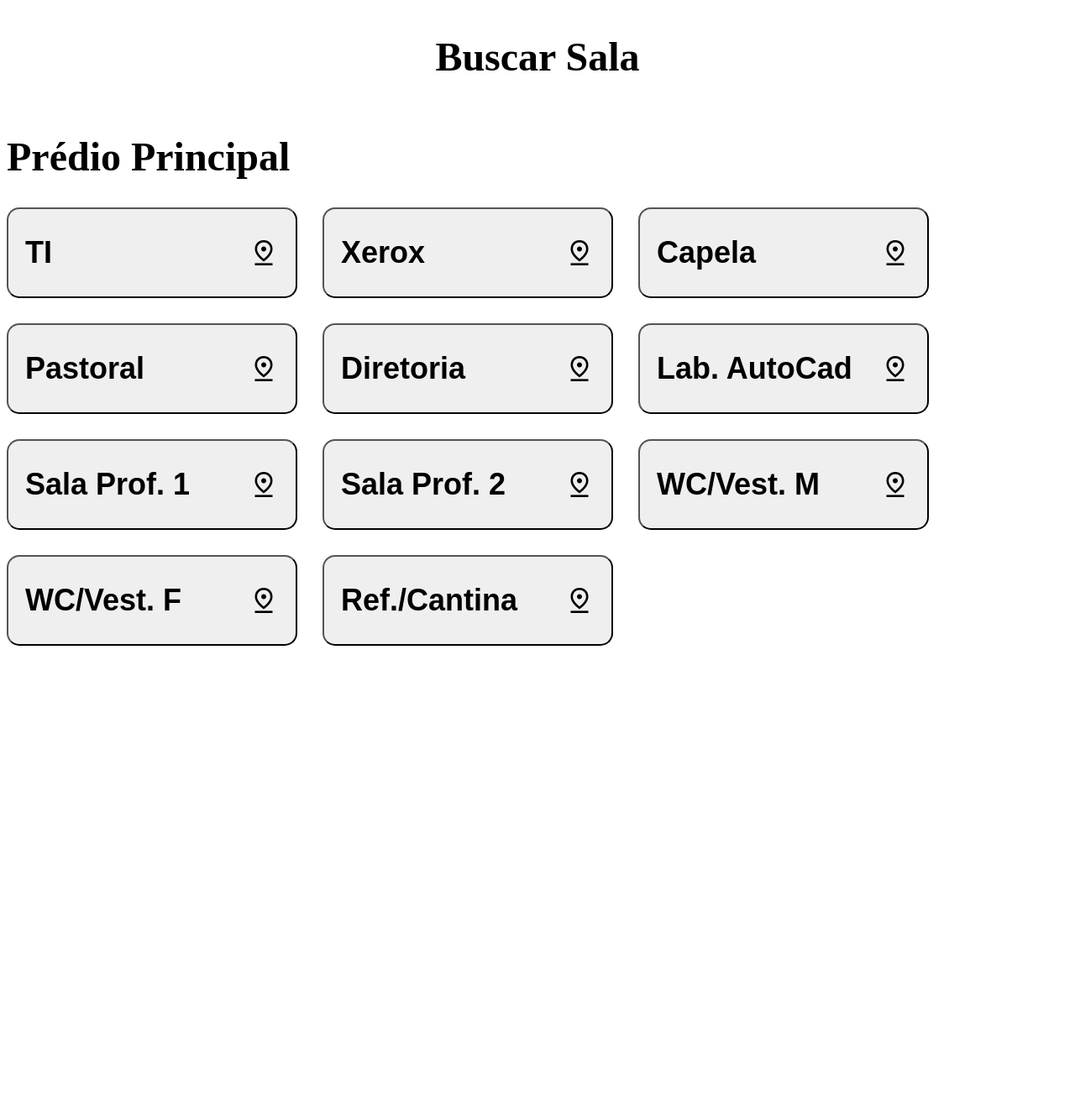
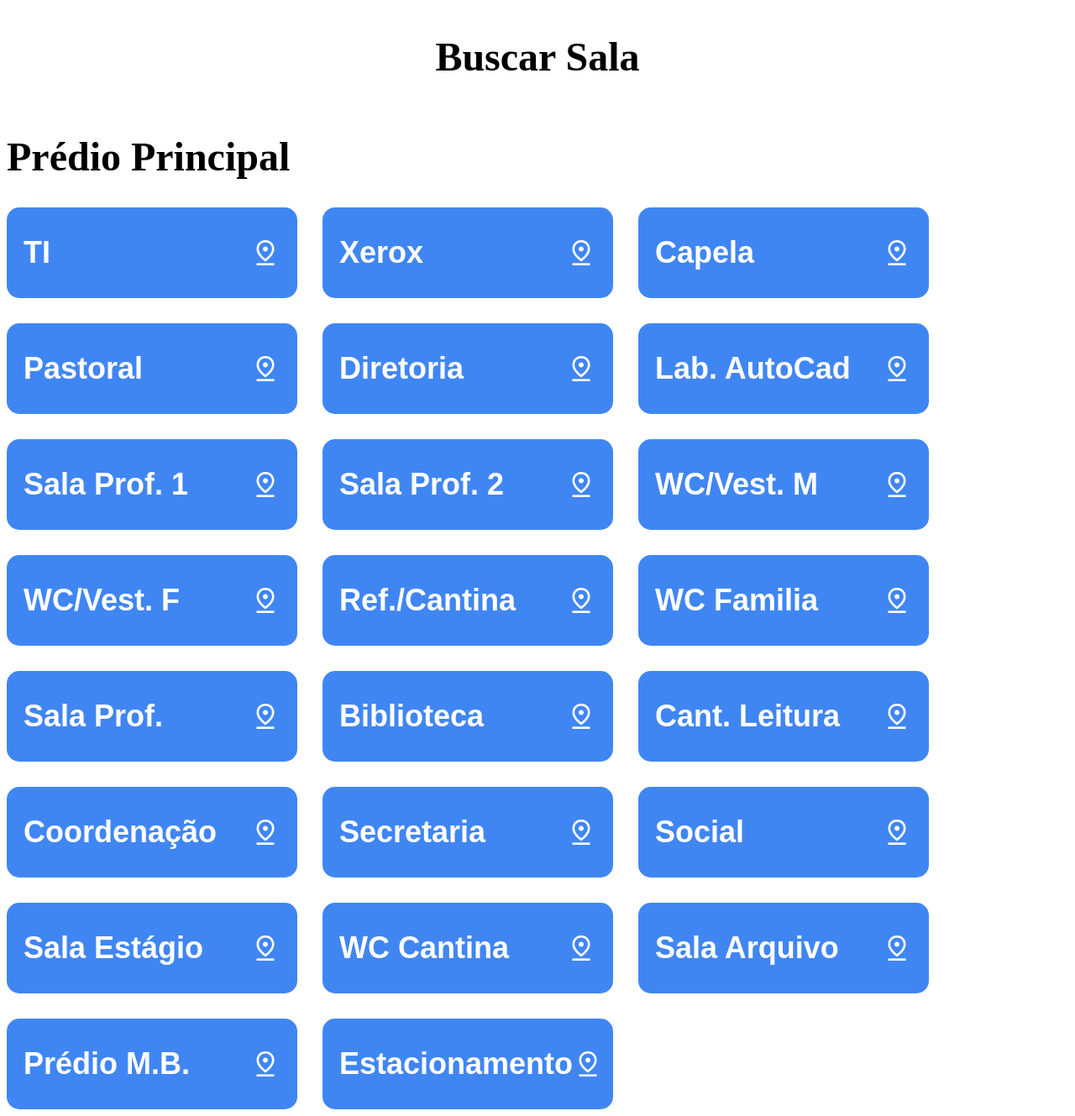
Before and after one commit to JGsilvaDev/Grafos, a Flask app: page / in a window 1280 px wide. Shown: the whole page at 84% size. Before the commit the page ends 769 px from the top, so only its background shows below. Run offline with Flask 3, Linux system fonts and the light colour scheme.

Commit message:
fix: todos os botões de todas as rotas

```diff
--- a/templates/index.html
+++ b/templates/index.html
@@ -25,8 +25,10 @@
             font-size: 36px;
             font-weight: 600;
             padding: 0 20px;
-            box-sizing: border-box;
+            background-color: #4086F3;
+            color: #fff;
             cursor: pointer;
+            border: none;
 
             display: flex;
             justify-content: space-between;
@@ -78,6 +80,30 @@
                             class="material-symbols-outlined icon">pin_drop</span></button>
                     <button onclick="verRota('Ref./Cantina')" class="botao">Ref./Cantina<span
                             class="material-symbols-outlined icon">pin_drop</span></button>
+                    <button onclick="verRota('WC Familia')" class="botao">WC Familia<span
+                            class="material-symbols-outlined icon">pin_drop</span></button>
+                    <button onclick="verRota('Sala Prof.')" class="botao">Sala Prof.<span
+                            class="material-symbols-outlined icon">pin_drop</span></button>
+                    <button onclick="verRota('Biblioteca')" class="botao">Biblioteca<span
+                            class="material-symbols-outlined icon">pin_drop</span></button>
+                    <button onclick="verRota('Cant. Leitura')" class="botao">Cant. Leitura<span
+                            class="material-symbols-outlined icon">pin_drop</span></button>
+                    <button onclick="verRota('Coordenação')" class="botao">Coordenação<span
+                            class="material-symbols-outlined icon">pin_drop</span></button>
+                    <button onclick="verRota('Secretaria')" class="botao">Secretaria<span
+                            class="material-symbols-outlined icon">pin_drop</span></button>
+                    <button onclick="verRota('Social')" class="botao">Social<span
+                            class="material-symbols-outlined icon">pin_drop</span></button>
+                    <button onclick="verRota('Sala Estágio')" class="botao">Sala Estágio<span
+                            class="material-symbols-outlined icon">pin_drop</span></button>
+                    <button onclick="verRota('WC Cantina')" class="botao">WC Cantina<span
+                            class="material-symbols-outlined icon">pin_drop</span></button>
+                    <button onclick="verRota('Sala Arquivo')" class="botao">Sala Arquivo<span
+                            class="material-symbols-outlined icon">pin_drop</span></button>
+                    <button onclick="verRota('Prédio M.B.')" class="botao">Prédio M.B.<span
+                            class="material-symbols-outlined icon">pin_drop</span></button>
+                    <button onclick="verRota('Estacionamento')" class="botao">Estacionamento<span
+                            class="material-symbols-outlined icon">pin_drop</span></button>
                 </div>
             </div>
         </div>
```
